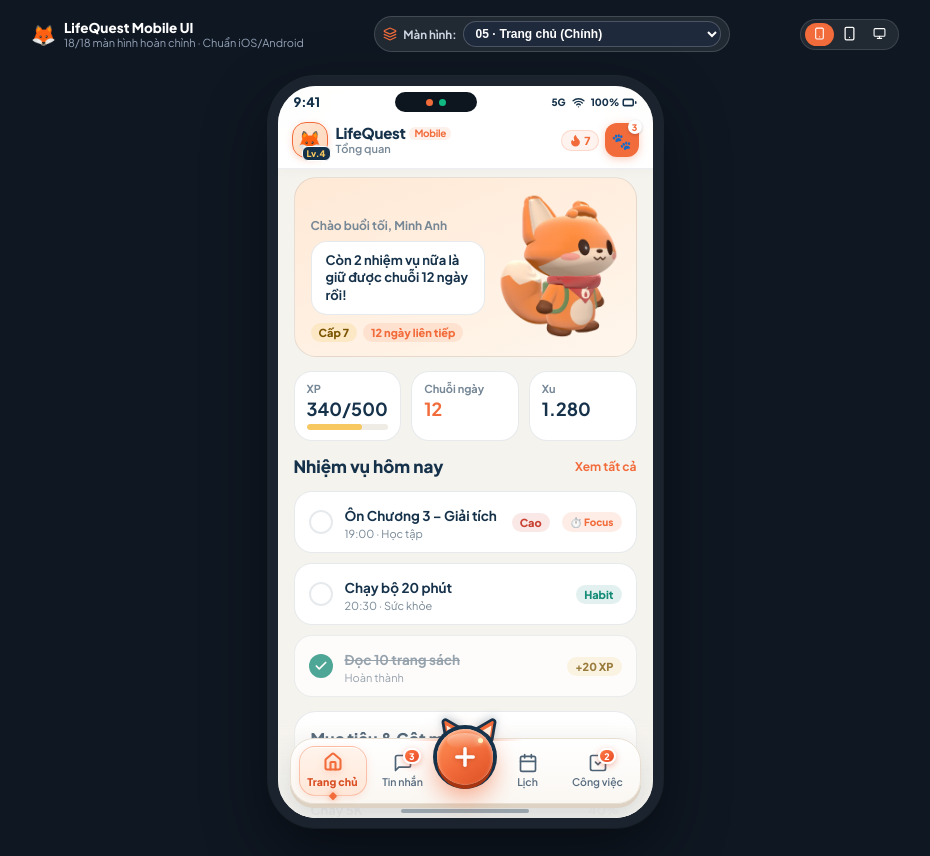
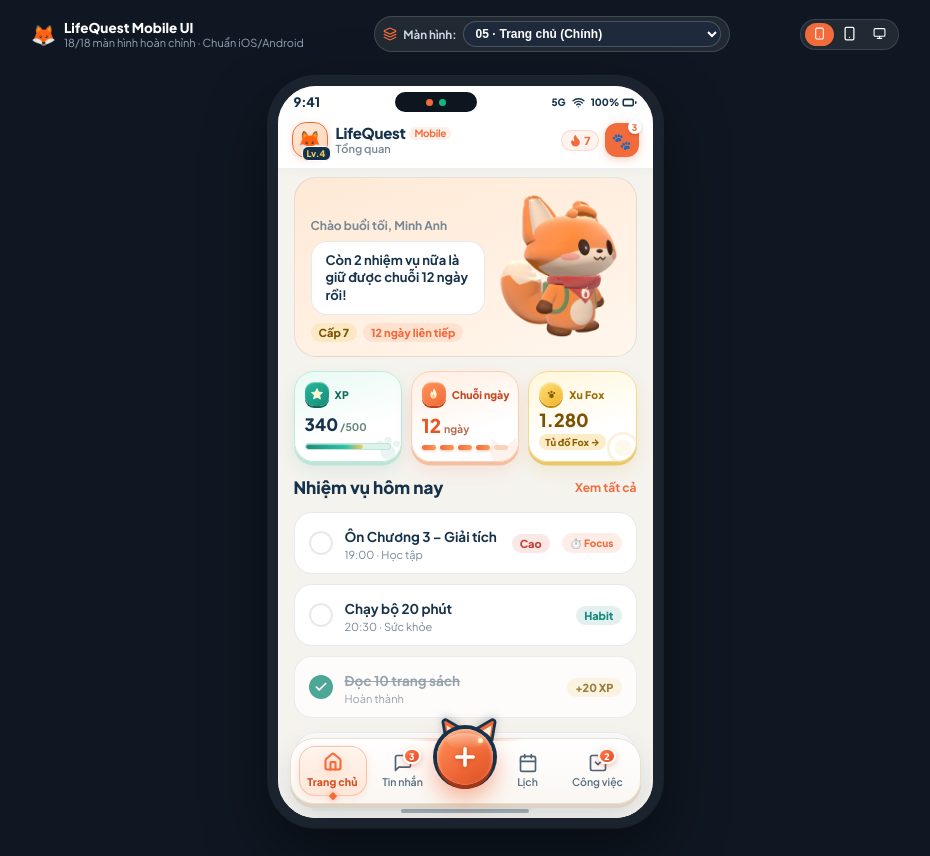
Before and after one commit to PLGHuy3656/Life-Quest, a React (Vite) app in the folder mobile-demo/: page / in a window 1280 px wide. Shown: the top 856 px of the page, without its empty margins (175-1105 px from the left). Built offline with nearby package versions, Linux system fonts and the light colour scheme.

Commit message:
feat(dashboard): redesign XP, Streak, and Coins stat cards with tactile Fox mascot badges

```diff
--- a/mobile-demo/src/screens/DashboardScreen.tsx
+++ b/mobile-demo/src/screens/DashboardScreen.tsx
@@ -97,63 +97,255 @@ export const DashboardScreen: React.FC<DashboardScreenProps> = ({
         </div>
       </div>
 
-      {/* 2. Stats Row (Matches 05_dashboard.html) */}
-      <div style={{ display: 'flex', gap: 10 }}>
-        {/* Stat XP */}
-        <div style={{
-          flex: 1,
-          background: '#FFFFFF',
-          borderRadius: 18,
-          padding: '10px 12px',
-          border: '1px solid var(--lq-border)',
-          boxShadow: 'var(--shadow)',
+      {/* 2. Fox-Mascot Game Stats Row (XP, Streak, Coins) */}
+      <div style={{ display: 'grid', gridTemplateColumns: 'repeat(3, minmax(0, 1fr))', gap: 9 }}>
+        {/* Stat 1: XP (Fox Star Crest) */}
+        <div
+          style={{
+            position: 'relative',
+            overflow: 'hidden',
+            background: 'linear-gradient(165deg, #E8FAF4 0%, #FFFFFF 65%)',
+            borderRadius: 20,
+            padding: '10px 10px 11px',
+            border: '1.5px solid #BFE9DA',
+            boxShadow: '0 3.5px 0 #BCE5D6, 0 8px 18px rgba(22, 140, 120, 0.1)',
             display: 'flex',
             flexDirection: 'column',
-          gap: 2
-        }}>
-          <span style={{ fontSize: 11, fontWeight: 700, color: 'var(--lq-ink-muted)' }}>XP</span>
-          <b style={{ fontSize: 18, color: 'var(--lq-ink)' }}>340/500</b>
-          <div style={{
-            height: 6,
+            justifyContent: 'space-between',
+            gap: 5
+          }}
+        >
+          {/* Subtle Fox Paw Watermark */}
+          <svg
+            width="38"
+            height="38"
+            viewBox="0 0 36 36"
+            fill="none"
+            style={{ position: 'absolute', right: -6, bottom: -6, opacity: 0.09, pointerEvents: 'none' }}
+          >
+            <circle cx="18" cy="22" r="7" fill="#168C78" />
+            <circle cx="10" cy="14" r="3.2" fill="#168C78" />
+            <circle cx="18" cy="11" r="3.4" fill="#168C78" />
+            <circle cx="26" cy="14" r="3.2" fill="#168C78" />
+          </svg>
+
+          <div style={{ display: 'flex', alignItems: 'center', gap: 6 }}>
+            {/* Fox Star XP Badge */}
+            <div
+              style={{
+                width: 24,
+                height: 24,
+                borderRadius: 9,
+                background: 'linear-gradient(145deg, #27B89A 0%, #168C78 100%)',
+                boxShadow: '0 2px 0 #0F6657, inset 0 1px 1px rgba(255,255,255,0.45)',
+                display: 'flex',
+                alignItems: 'center',
+                justifyContent: 'center',
+                flexShrink: 0
+              }}
+            >
+              <svg width="14" height="14" viewBox="0 0 24 24" fill="none">
+                <path
+                  d="M12 2.5L14.9 8.6L21.5 9.5L16.7 14.1L17.9 20.7L12 17.5L6.1 20.7L7.3 14.1L2.5 9.5L9.1 8.6L12 2.5Z"
+                  fill="#FFF4C2"
+                  stroke="#FFFFFF"
+                  strokeWidth="1.2"
+                  strokeLinejoin="round"
+                />
+              </svg>
+            </div>
+            <span style={{ fontSize: 10.5, fontWeight: 800, color: '#0F6B5B', letterSpacing: '0.03em' }}>
+              XP
+            </span>
+          </div>
+
+          <div style={{ display: 'flex', alignItems: 'baseline', gap: 2 }}>
+            <b style={{ fontSize: 17, fontWeight: 900, color: '#16324A', lineHeight: 1 }}>340</b>
+            <span style={{ fontSize: 10.5, fontWeight: 700, color: '#64817B' }}>/500</span>
+          </div>
+
+          {/* Glossy Gamified XP Bar */}
+          <div
+            style={{
+              height: 7,
               borderRadius: 99,
-            background: 'var(--lq-surface-subtle)',
+              background: '#DDF2EB',
               overflow: 'hidden',
-            marginTop: 2
-          }}>
-            <div style={{ height: '100%', width: '68%', background: 'var(--lq-reward)', borderRadius: 99 }} />
+              border: '1px solid rgba(22, 140, 120, 0.14)',
+              position: 'relative'
+            }}
+          >
+            <div
+              style={{
+                height: '100%',
+                width: '68%',
+                background: 'linear-gradient(90deg, #168C78 0%, #2EC4A6 70%, #F6C85F 100%)',
+                borderRadius: 99,
+                boxShadow: 'inset 0 1px 1px rgba(255,255,255,0.5)'
+              }}
+            />
           </div>
         </div>
 
-        {/* Stat Streak */}
-        <div style={{
-          flex: 1,
-          background: '#FFFFFF',
-          borderRadius: 18,
-          padding: '10px 12px',
-          border: '1px solid var(--lq-border)',
-          boxShadow: 'var(--shadow)',
+        {/* Stat 2: Chuỗi ngày (Fox-Eared Flame Badge) */}
+        <div
+          style={{
+            position: 'relative',
+            overflow: 'hidden',
+            background: 'linear-gradient(165deg, #FFEEE2 0%, #FFFFFF 65%)',
+            borderRadius: 20,
+            padding: '10px 10px 11px',
+            border: '1.5px solid #FAD0B6',
+            boxShadow: '0 3.5px 0 #F4BFA0, 0 8px 18px rgba(242, 107, 58, 0.13)',
             display: 'flex',
             flexDirection: 'column',
-          gap: 2
-        }}>
-          <span style={{ fontSize: 11, fontWeight: 700, color: 'var(--lq-ink-muted)' }}>Chuỗi ngày</span>
-          <b style={{ fontSize: 18, color: 'var(--lq-accent)' }}>12</b>
+            justifyContent: 'space-between',
+            gap: 5
+          }}
+        >
+          {/* Subtle Fox Silhouette Watermark */}
+          <svg
+            width="40"
+            height="40"
+            viewBox="0 0 40 40"
+            fill="none"
+            style={{ position: 'absolute', right: -6, bottom: -7, opacity: 0.09, pointerEvents: 'none' }}
+          >
+            <path d="M8 10L16 17H24L32 10L34 25C34 31 27 35 20 35C13 35 6 31 6 25L8 10Z" fill="#F26B3A" />
+          </svg>
+
+          <div style={{ display: 'flex', alignItems: 'center', gap: 6 }}>
+            {/* Fox Flame Emblem */}
+            <div
+              style={{
+                width: 24,
+                height: 24,
+                borderRadius: 9,
+                background: 'linear-gradient(145deg, #FF9357 0%, #F26B3A 100%)',
+                boxShadow: '0 2px 0 #BD431A, inset 0 1px 1px rgba(255,255,255,0.5)',
+                display: 'flex',
+                alignItems: 'center',
+                justifyContent: 'center',
+                flexShrink: 0
+              }}
+            >
+              <svg width="15" height="15" viewBox="0 0 24 24" fill="none">
+                <path
+                  d="M12.5 2.5C12.5 2.5 17 6.8 17 12.2C17 15.6 14.8 18.5 12 18.5C9.2 18.5 7 15.6 7 12.2C7 9.8 8.3 7.7 9.6 6.4C9.6 8 10.6 8.8 10.6 8.8C10.6 8.8 11.4 5.5 12.5 2.5Z"
+                  fill="#FFF4E0"
+                />
+                <path
+                  d="M12 11C12 11 14 12.8 14 14.8C14 16.3 13.1 17.4 12 17.4C10.9 17.4 10 16.3 10 14.8C10 12.8 12 11 12 11Z"
+                  fill="#F6C85F"
+                />
+              </svg>
+            </div>
+            <span style={{ fontSize: 10.5, fontWeight: 800, color: '#C4471E', whiteSpace: 'nowrap' }}>
+              Chuỗi ngày
+            </span>
           </div>
 
-        {/* Stat Coins */}
-        <div style={{
+          <div style={{ display: 'flex', alignItems: 'baseline', gap: 3 }}>
+            <b style={{ fontSize: 19, fontWeight: 900, color: '#E85626', lineHeight: 1 }}>12</b>
+            <span style={{ fontSize: 10.5, fontWeight: 700, color: '#B56B50' }}>ngày</span>
+          </div>
+
+          {/* 5-Day Momentum Dots */}
+          <div style={{ display: 'flex', alignItems: 'center', gap: 3.5 }}>
+            {[1, 2, 3, 4, 5].map((d) => (
+              <span
+                key={d}
+                style={{
                   flex: 1,
-          background: '#FFFFFF',
-          borderRadius: 18,
-          padding: '10px 12px',
-          border: '1px solid var(--lq-border)',
-          boxShadow: 'var(--shadow)',
+                  height: 5.5,
+                  borderRadius: 99,
+                  background: d <= 4 ? 'linear-gradient(90deg, #F26B3A, #FF9955)' : '#F9DCC9',
+                  boxShadow: d <= 4 ? '0 1px 3px rgba(242, 107, 58, 0.35)' : 'none'
+                }}
+              />
+            ))}
+          </div>
+        </div>
+
+        {/* Stat 3: Xu (Fox-Paw Gold Coin) */}
+        <div
+          onClick={onOpenWardrobe}
+          title="Dùng Xu trong Tủ đồ Fox"
+          style={{
+            position: 'relative',
+            overflow: 'hidden',
+            background: 'linear-gradient(165deg, #FFF7DB 0%, #FFFFFF 65%)',
+            borderRadius: 20,
+            padding: '10px 10px 11px',
+            border: '1.5px solid #F4DA8E',
+            boxShadow: '0 3.5px 0 #E9C86E, 0 8px 18px rgba(214, 158, 22, 0.14)',
             display: 'flex',
             flexDirection: 'column',
-          gap: 2
-        }}>
-          <span style={{ fontSize: 11, fontWeight: 700, color: 'var(--lq-ink-muted)' }}>Xu</span>
-          <b style={{ fontSize: 18, color: 'var(--lq-ink)' }}>1.280</b>
+            justifyContent: 'space-between',
+            gap: 5,
+            cursor: 'pointer'
+          }}
+        >
+          {/* Subtle Coin Shine Watermark */}
+          <svg
+            width="38"
+            height="38"
+            viewBox="0 0 36 36"
+            fill="none"
+            style={{ position: 'absolute', right: -6, bottom: -6, opacity: 0.12, pointerEvents: 'none' }}
+          >
+            <circle cx="18" cy="18" r="14" stroke="#D99B16" strokeWidth="3" />
+            <circle cx="18" cy="18" r="8" fill="#F6C85F" />
+          </svg>
+
+          <div style={{ display: 'flex', alignItems: 'center', gap: 6 }}>
+            {/* Fox-Paw Gold Coin Emblem */}
+            <div
+              style={{
+                width: 24,
+                height: 24,
+                borderRadius: '50%',
+                background: 'linear-gradient(145deg, #FFE07A 0%, #F0B429 100%)',
+                boxShadow: '0 2px 0 #C4880D, inset 0 1px 2px rgba(255,255,255,0.7)',
+                display: 'flex',
+                alignItems: 'center',
+                justifyContent: 'center',
+                flexShrink: 0
+              }}
+            >
+              <svg width="13" height="13" viewBox="0 0 24 24" fill="none">
+                <circle cx="12" cy="14.5" r="4.2" fill="#8A5A00" />
+                <circle cx="7" cy="9.2" r="2" fill="#8A5A00" />
+                <circle cx="12" cy="7.2" r="2.1" fill="#8A5A00" />
+                <circle cx="17" cy="9.2" r="2" fill="#8A5A00" />
+              </svg>
+            </div>
+            <span style={{ fontSize: 10.5, fontWeight: 800, color: '#996A00', letterSpacing: '0.02em' }}>
+              Xu Fox
+            </span>
+          </div>
+
+          <div style={{ display: 'flex', alignItems: 'baseline', gap: 2 }}>
+            <b style={{ fontSize: 18, fontWeight: 900, color: '#7A5400', lineHeight: 1 }}>1.280</b>
+          </div>
+
+          {/* Interactive Wardrobe Shortcut Pill */}
+          <div
+            style={{
+              display: 'inline-flex',
+              alignItems: 'center',
+              justifyContent: 'center',
+              fontSize: 9.5,
+              fontWeight: 800,
+              color: '#8C6000',
+              background: 'rgba(246, 200, 95, 0.34)',
+              borderRadius: 99,
+              padding: '2px 6px',
+              width: 'fit-content'
+            }}
+          >
+            Tủ đồ Fox →
+          </div>
         </div>
       </div>
 
```
Lines whose indentation alone changed are shown as unchanged.
